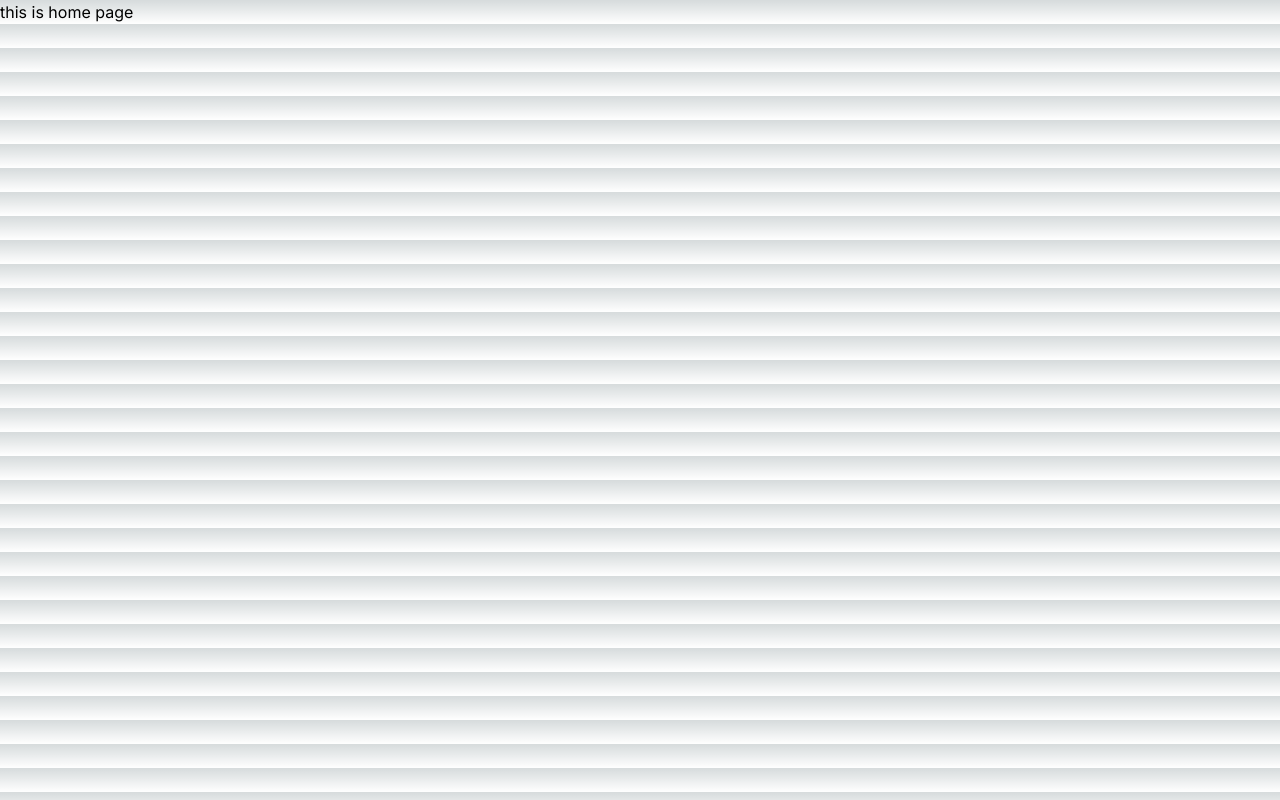
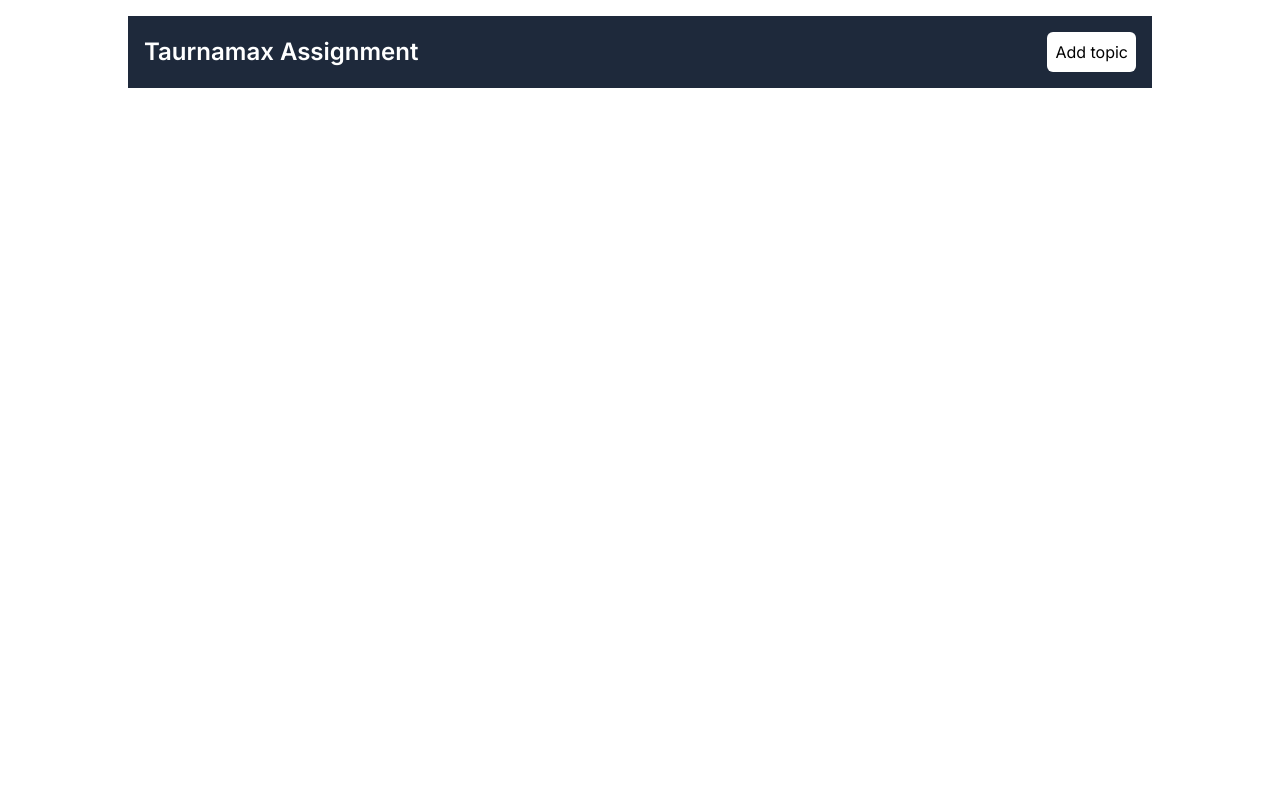
Before and after one commit to Emranhossainshuvo/Taurnamax-app, a Next.js app: page / in a window 1280 px wide. Built offline with nearby package versions, Linux system fonts and the light colour scheme.

Commit message:
created the navbar

```diff
--- a/src/app/globals.css
+++ b/src/app/globals.css
@@ -1,33 +1,3 @@
 @tailwind base;
 @tailwind components;
 @tailwind utilities;
-
-:root {
-  --foreground-rgb: 0, 0, 0;
-  --background-start-rgb: 214, 219, 220;
-  --background-end-rgb: 255, 255, 255;
-}
-
-@media (prefers-color-scheme: dark) {
-  :root {
-    --foreground-rgb: 255, 255, 255;
-    --background-start-rgb: 0, 0, 0;
-    --background-end-rgb: 0, 0, 0;
-  }
-}
-
-body {
-  color: rgb(var(--foreground-rgb));
-  background: linear-gradient(
-      to bottom,
-      transparent,
-      rgb(var(--background-end-rgb))
-    )
-    rgb(var(--background-start-rgb));
-}
-
-@layer utilities {
-  .text-balance {
-    text-wrap: balance;
-  }
-}
--- a/src/app/page.jsx
+++ b/src/app/page.jsx
@@ -1,8 +1,9 @@
+import Navbar from "../components/Navbar";
 
 const page = () => {
   return (
-    <div>
-      <h3>this is home page</h3>
+    <div className="max-w-screen-lg mx-auto">
+      <Navbar />
     </div>
   );
 };
--- /dev/null
+++ b/src/components/Navbar.jsx
@@ -0,0 +1,13 @@
+
+const Navbar = () => {
+    return (
+        <>
+            <div className="bg-[#1E293B] p-4 mt-4 flex justify-between items-center  ">
+                <h3 className="text-white text-2xl font-semibold">Taurnamax Assignment</h3>
+                <button className="bg-white text-black p-2 rounded-md">Add topic</button>
+            </div>
+        </>
+    );
+};
+
+export default Navbar;
```
